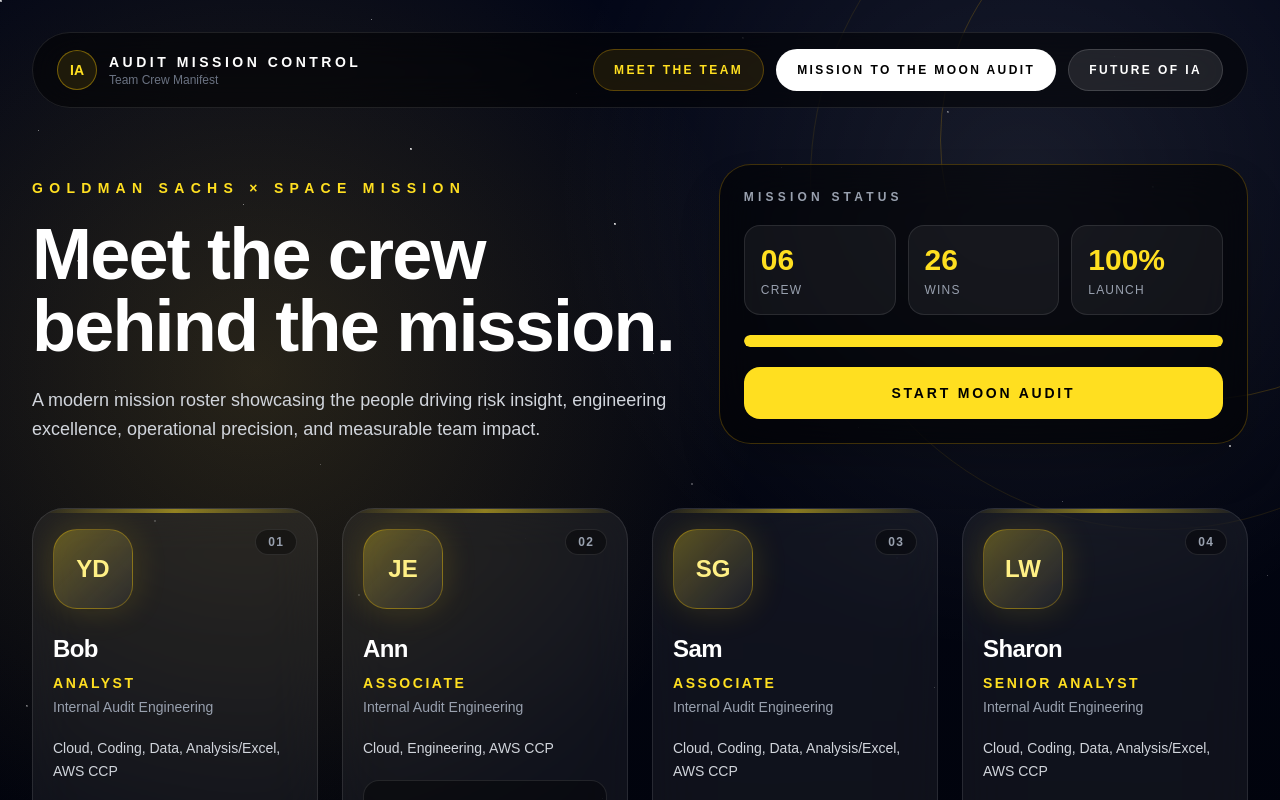
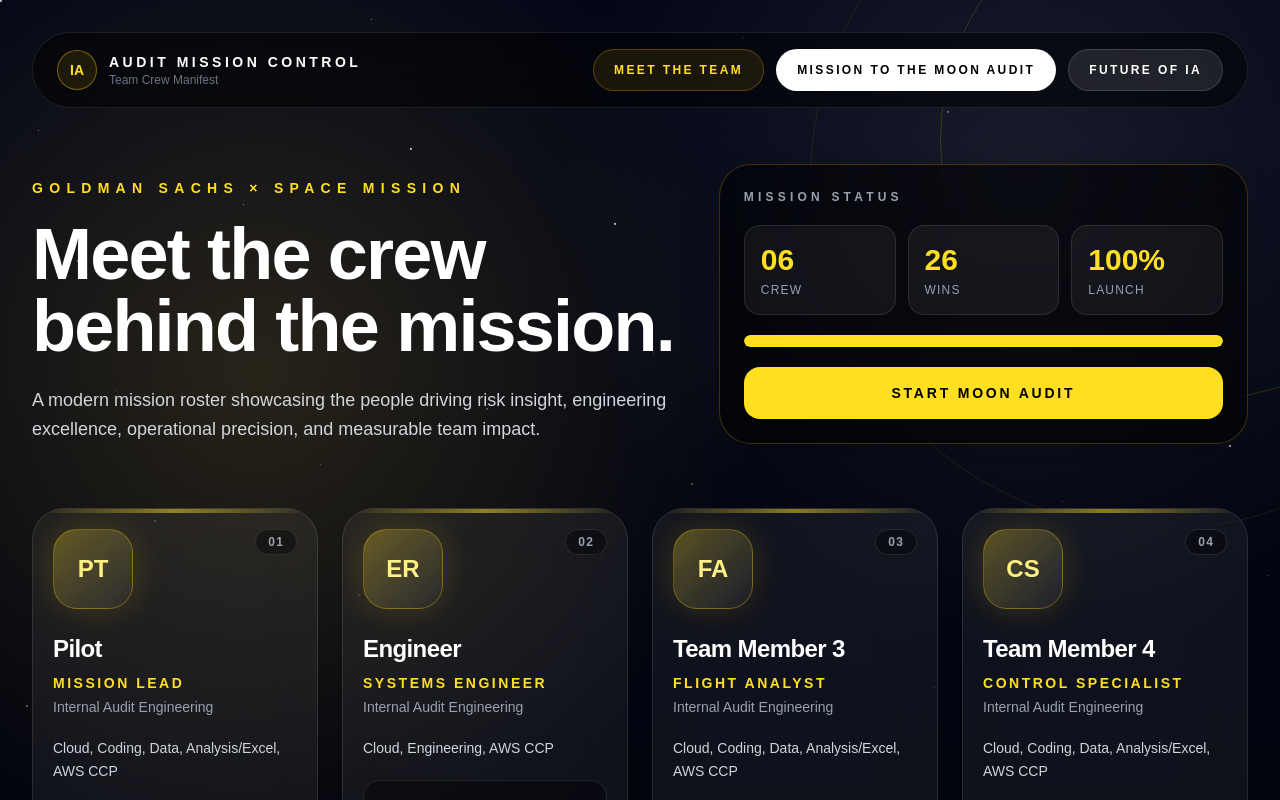
Before and after one commit to dodeyash/mission-control-site, a Next.js app: page / in a window 1280 px wide. Shown: the top 800 px of the page. Built offline with nearby package versions, Linux system fonts and the light colour scheme.

Commit message:
Update homepage stats

```diff
--- a/app/page.tsx
+++ b/app/page.tsx
@@ -1,9 +1,9 @@
 const teamMembers = [
   {
-    name: "Bob",
-    role: "Analyst",
+    name: "Pilot",
+    role: "Mission Lead",
     department: "Internal Audit Engineering",
-    image: "YD",
+    image: "PT",
     specialty: "Cloud, Coding, Data, Analysis/Excel, AWS CCP",
     quote: "Building smarter systems, one launch at a time.",
     stats: [
@@ -12,10 +12,10 @@
     ],
   },
   {
-    name: "Ann",
-    role: "Associate",
+    name: "Engineer",
+    role: "Systems Engineer",
     department: "Internal Audit Engineering",
-    image: "JE",
+    image: "ER",
     specialty: "Cloud, Engineering, AWS CCP",
     quote: "Precision matters before every launch.",
     stats: [
@@ -24,10 +24,10 @@
     ],
   },
   {
-    name: "Sam",
-    role: "Associate",
+    name: "Team Member 3",
+    role: "Flight Analyst",
     department: "Internal Audit Engineering",
-    image: "SG",
+    image: "FA",
     specialty: "Cloud, Coding, Data, Analysis/Excel, AWS CCP",
     quote: "Data turns mission noise into signal.",
     stats: [
@@ -36,10 +36,10 @@
     ],
   },
   {
-    name: "Sharon",
-    role: "Senior Analyst",
+    name: "Team Member 4",
+    role: "Control Specialist",
     department: "Internal Audit Engineering",
-    image: "LW",
+    image: "CS",
     specialty: "Cloud, Coding, Data, Analysis/Excel, AWS CCP",
     quote: "Every strong mission starts with clean execution.",
     stats: [
@@ -48,10 +48,10 @@
     ],
   },
   {
-    name: "Jackson",
+    name: "Team Member 4",
     role: "Senior Analyst",
-    department: "Internal Audit Engineering",
-    image: "JM",
+    department: "Engineering",
+    image: "ST",
     specialty: "Cloud, Coding, Data, Analysis/Excel, AWS CCP",
     quote: "Every strong mission starts with clean execution.",
     stats: [
--- a/data/missions.ts
+++ b/data/missions.ts
@@ -9,62 +9,62 @@
 export const missions: Mission[] = [
   {
     title: "Launch Readiness",
-    description: "Test your mission prep knowledge.",
-    question: "What is the first step before launching a mission?",
+    description: "Test your cloud mission knowledge.",
+    question: "What is a key objective when auditing user access in cloud environments?",
     choices: [
-      "Skip planning and launch immediately",
+      "Increase login speed",
       "Confirm goals, risks, and responsibilities",
-      "Wait until the rocket is already in orbit",
-      "Only check the weather",
+      "Ensure users have appropriate access privileges",
+      "Allow shared accounts",
     ],
-    correctAnswer: "Confirm goals, risks, and responsibilities",
+    correctAnswer: "Ensure users have appropriate access privileges",
   },
   {
     title: "Systems Check",
     description: "Validate the mission systems.",
-    question: "Why do teams perform control checks?",
+    question: "Which control reduces the risk of unauthorized access?",
     choices: [
-      "To make the process slower",
-      "To confirm things are working as expected",
-      "To avoid documenting work",
-      "To remove all teamwork",
+      "Longer session timeouts",
+      "Frequent password resets",
+      "MFA",
+      "Single sign-on only",
     ],
-    correctAnswer: "To confirm things are working as expected",
+    correctAnswer: "MFA",
   },
   {
     title: "Stage One Complete",
     description: "Prove the team completed a key milestone.",
-    question: "What makes an accomplishment stronger?",
+    question: "Which of the following is a common cloud security misconfiguration?",
     choices: [
-      "A vague statement",
-      "No measurable result",
-      "A clear impact or outcome",
-      "Only saying it was difficult",
+      "Strong password policies",
+      "Encrypted data storage",
+      "Publicly accessible storage",
+      "Frequent backups",
     ],
-    correctAnswer: "A clear impact or outcome",
+    correctAnswer: "Publicly accessible storage",
   },
   {
     title: "Orbital Transfer",
     description: "Move from progress to bigger impact.",
-    question: "What helps a project create cross-team value?",
+    question: "Which scenario represents a key cybersecurity risk auditors should flag?",
     choices: [
-      "Clear communication with stakeholders",
-      "Keeping updates hidden",
-      "Ignoring dependencies",
-      "Working with no timeline",
+      "Regular patching process in place",
+      "Centralized logging enabled",
+      "Users with excessive or admin-level access without justification",
+      "Use of secure protocols",
     ],
-    correctAnswer: "Clear communication with stakeholders",
+    correctAnswer: "Users with excessive or admin-level access without justification",
   },
   {
     title: "Lunar Touchdown",
     description: "Complete the final mission.",
-    question: "What does mission success mean here?",
+    question: "Why is continuous monitoring important in cloud and cybersecurity auditing?",
     choices: [
-      "The team’s impact has been fully unlocked",
-      "Nothing was completed",
-      "The rocket stayed on Earth",
-      "The mission was canceled",
+      "Replaces the need for audits",
+      "Eliminates all risk",
+      "Reduces reporting requirements",
+      "Provides ongoing visibility into control effectiveness and emerging risks",
     ],
-    correctAnswer: "The team’s impact has been fully unlocked",
+    correctAnswer: "Provides ongoing visibility into control effectiveness and emerging risks",
   },
 ];
```
